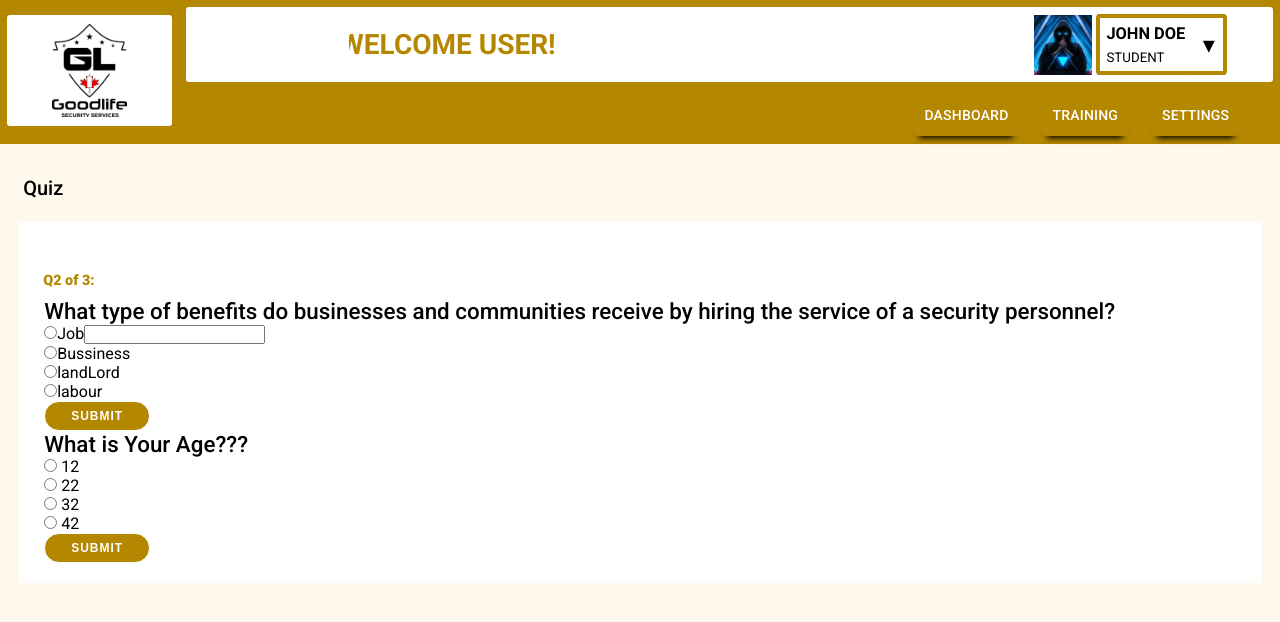
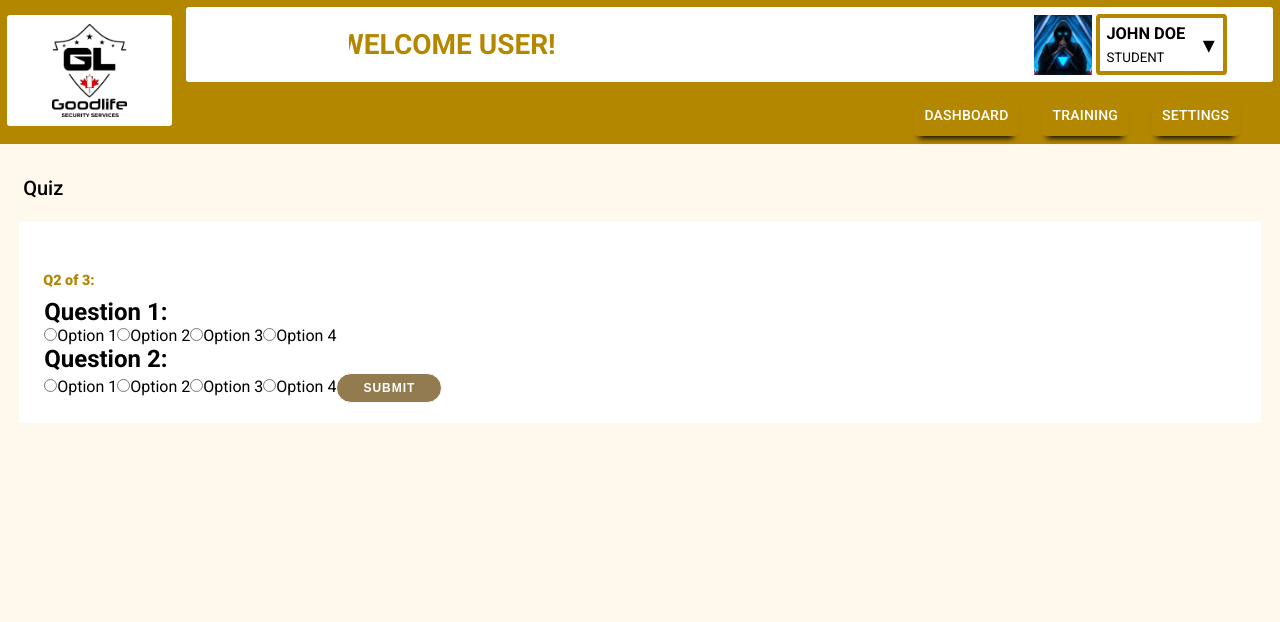
Before and after one commit to Rajat-sood1/xportsoftSecurities, a React (Create React App) app: page /quiz in a window 1280 px wide. Shown: the top 622 px of the page. Built offline with nearby package versions, Linux system fonts and the light colour scheme.

Commit message:
Improved Login functnality.
- authenticate user
- Created Quiz component

```diff
--- a/src/assets/styles/index.css
+++ b/src/assets/styles/index.css
@@ -19,8 +19,7 @@
 :root {
      --primary-color: rgb(180, 135, 0);
      --secondary-color: rgb(255, 248, 236);
-
-
+     --btn-color: #937B50;
 }
 
 
@@ -72,7 +71,7 @@ a {
      text-transform: uppercase;
      transition: transform 80ms ease-in;
      cursor: pointer;
-     background: var(--primary-color);
+     background: var(--btn-color);
      padding: 7px 26px;
 }
 
@@ -96,8 +95,8 @@ button.ghost {
      border-color: #FFFFFF;
 }
 
-form #signIn,
-form #signUp {
+#signUp,
+#signIn {
      background-color: #FFFFFF;
      display: flex;
      align-items: center;
@@ -108,7 +107,7 @@ form #signUp {
      text-align: center;
 }
 
-#signUp input, #signIn input {
+.login{
      background-color: #eee;
      border: none;
      padding: 12px 15px;
--- a/src/pages/Quiz/index.js
+++ b/src/pages/Quiz/index.js
@@ -1,4 +1,4 @@
-import React, { useRef, useState } from 'react'
+import React, {  useState } from 'react'
 import Header from '../../layout/header'
 
 
@@ -16,36 +16,6 @@ const Quiz = () => {
                [name]: value,
           }));
      };
-     const [selectedValue, setSelectedValue] = useState("");
-     const Inputelem = useRef([]);
-
-     const handleRadioChange = (event) => {
-          setSelectedValue(event.target.value);
-     };
-
-     const handleSubmit = (event) => {
-
-          event.preventDefault();
-          if (selectedValue === "checkbox1") { return alert("this is correct ans") }
-          else { alert('Incorect Answer') }
-          console.log("Selected Value: ", selectedValue);
-     };
-     // next Question
-     const [selectedValue2, setSelectedValue2] = useState("");
-     const Inputelem2 = useRef([]);
-
-     const handleRadioChange2 = (event) => {
-
-          setSelectedValue2(event.target.value);
-     };
-
-     const handleSubmit2 = (event) => {
-          event.preventDefault();
-          if (selectedValue2 === "checkboxes6") { return alert("this is correct ans") }
-          else { alert('Incorect Answer') }
-          console.log("Selected Value: ", selectedValue2);
-     };
-     console.log(Inputelem)
 
      return (
           <>
@@ -61,71 +31,7 @@ const Quiz = () => {
                          <div className='quiz-container'>
 
 
-                              <form onSubmit={handleSubmit}>
-                                   <p >What type of benefits do businesses and communities receive by hiring the service of a security personnel?</p>
-
-                                   <input checked={selectedValue === "checkbox1"}
-                                        ref={(el) => (Inputelem.current.first = el)}
-                                        onChange={handleRadioChange} type="radio" id="checkbox1" name="checkboxes" value="checkbox1" />
-                                   <label htmlFor="checkbox1">Job</label>
-                                   <input
-                                        type='text'
-                                        onInput={e => console.log('success')}
-                                        readOnly
-                                        data-stauts='value'
-                                        onClick={(e) => console.log(e.target.dataset.stauts)} />
-                                   <br />
-
-                                   <input checked={selectedValue === "checkbox2"}
-                                        ref={(el) => (Inputelem.current.second = el)}
-                                        onChange={handleRadioChange} type="radio" id="checkbox2" name="checkboxes2" value="checkbox2" />
-                                   <label htmlFor="checkbox2">Bussiness</label>
-                                   <br />
-
-                                   <input checked={selectedValue === "checkbox3"}
-                                        ref={(el) => (Inputelem.current.third = el)}
-                                        onChange={handleRadioChange} type="radio" id="checkbox3" name="checkboxes3" value="checkbox3" />
-                                   <label htmlFor="checkbox3">landLord</label>
-                                   <br />
-
-                                   <input checked={selectedValue === "checkbox4"}
-                                        ref={(el) => (Inputelem.current.fourth = el)}
-                                        onChange={handleRadioChange} type="radio" id="checkbox4" name="checkboxes4" value="checkbox4" />
-                                   <label htmlFor="checkbox4">labour</label>
-                                   <br />
-
-
-                                   <input type="submit" className='btn' /><br />
-                              </form>
-                              <form onSubmit={handleSubmit2}>
-                                   <p >What is Your Age???</p>
-
-                                   <input checked={selectedValue2 === "checkboxes5"}
-                                        ref={(el) => (Inputelem2.current[0] = el)}
-                                        onChange={handleRadioChange2} type="radio" id="checkbox12" name="checkboxes5" value="checkboxes5" />
-                                   <label htmlFor="checkbox12"> 12</label>
-                                   <br />
-
-                                   <input checked={selectedValue2 === "checkboxes6"}
-                                        ref={(el) => (Inputelem2.current[1] = el)}
-                                        onChange={handleRadioChange2} type="radio" id="checkbox22" name="checkboxes6" value="checkboxes6" />
-                                   <label htmlFor="checkbox22"> 22</label>
-                                   <br />
-
-                                   <input checked={selectedValue2 === "checkboxes7"}
-                                        ref={(el) => (Inputelem2.current[2] = el)}
-                                        onChange={handleRadioChange2} type="radio" id="checkbox32" name="checkboxes7" value="checkboxes7" />
-                                   <label htmlFor="checkbox32"> 32</label>
-                                   <br />
-
-                                   <input checked={selectedValue2 === "checkboxes8"}
-                                        ref={(el) => (Inputelem2.current[3] = el)}
-                                        onChange={handleRadioChange2} type="radio" id="checkbox42" name="checkboxes8" value="checkboxes8" />
-                                   <label htmlFor="checkbox42"> 42</label>
-                                   <br />
-                                   <input type='submit' className='btn' />
-                              </form>
-                              {/* <form>
+                              <form>
                                    <h2>Question 1:</h2>
                                    <label>
                                         <input
@@ -210,8 +116,7 @@ const Quiz = () => {
                                         Option 4
                                    </label>
                                    <input type='submit' className='btn' />
-                              </form> */}
-
+                              </form>
                          </div>
                     </section>
                </div>
--- a/src/pages/SignInUp/index.js
+++ b/src/pages/SignInUp/index.js
@@ -1,16 +1,43 @@
-import React, { useState } from "react";
+import React, { useRef, useState } from "react";
 // import '../../assets/styles/signInUp.css'
-import { NavLink } from 'react-router-dom'
+import {  Navigate } from 'react-router'
+import Users from '../../utils/users/index'
 
 
 const SignInUp = () => {
 
      const [clasess, setClass] = useState(' ');
+     let users = Users;
+     const [user, setUser] = useState(null);
+     const userCredential = useRef({});
+     console.log(userCredential);
+
+     const signIn = (e) => {
+       e.preventDefault();
+       const loggedInUser = users.find(
+         (user) => user.Email === userCredential.current.email.value
+       );
+       if (userCredential.current.email && loggedInUser !== undefined) {
+         if (loggedInUser.password == userCredential.current.password.value) {
+           setUser(loggedInUser);
+         } else {
+           alert("Please check your credentials again");
+           console.log("password didn't match");
+         }
+       } else {
+         alert("Please check your credentials again");
+         console.log("Unable to find user");
+     }
+     };
+
+     if (user) {
+       return <Navigate to="/dashboard" replace={true} />;
+     }
+     console.log(userCredential);
 
      return (
           <React.Fragment>
-
-               <div className={'container ' + clasess} id="container">
+               <div className={'container ' + clasess}>
                     <div className="form-container sign-up-container">
 
                          {/*      CREATE NEW USER      */}
@@ -22,9 +49,9 @@ const SignInUp = () => {
                                    <a href="google.com" className="social"><i className="fab fa-linkedin-in"></i></a>
                               </div>
                               <span>or use your email for registration</span>
-                              <input type="text" placeholder="Name" required />
-                              <input type="email" placeholder="Email" required />
-                              <input type="password" placeholder="Password" required />
+                              <input className="login" type="text" placeholder="Name" required />
+                              <input className="login" type="email" placeholder="Email" required />
+                              <input className="login" type="password" placeholder="Password" required />
                               <button type="submit" className="btn s-btn">Sign Up</button>
                          </form>
                     </div>
@@ -40,12 +67,12 @@ const SignInUp = () => {
                                    <a href="google.com" className="social"><i className="fab fa-linkedin-in"></i></a>
                               </div>
                               <span>or use your account</span>
-                              <input type="email" placeholder="Email" required />
-                              <input type="password" placeholder="Password" required />
+                              <input className="login" value={userCredential.current.email} ref={(el) => (userCredential.current.email = el)} type="email" placeholder="Email" required />
+                              <input className="login" ref={(el) => (userCredential.current.password = el) } value={userCredential.current.value} type="password" placeholder="Password" required />
                               <a href="google.com">Forgot your password?</a>
 
 
-                              <NavLink to='/dashboard'><button className="btn s-btn" type="submit">Sign In</button></NavLink>
+                              <button className="btn s-btn" onClick={signIn} type="submit">Sign In</button>
                          </form>
                     </div>
 
@@ -57,7 +84,7 @@ const SignInUp = () => {
                               <div className="overlay-panel overlay-left">
                                    <h1>Welcome Back!</h1>
                                    <div className="logo logo-s"></div>
-                                   <button className="btn ghost" id="signIn" onClick={() => setClass(' ')}>Sign In</button>
+                                   <button className="btn ghost" onClick={() => setClass(' ')}>Sign In</button>
                               </div>
 
                               {/* NAVIGATE TO SIGN UP PAGE */}
@@ -65,7 +92,7 @@ const SignInUp = () => {
                                    <h1>Hello, Friend!</h1>
                                    <div className="logo logo-s"></div>
 
-                                   <button className="btn ghost" id="signUp" onClick={() => setClass('right-panel-active')}>Sign Up</button>
+                                   <button className="btn ghost" onClick={() => setClass('right-panel-active')}>Sign Up</button>
                               </div>
                          </div>
                     </div>
```
